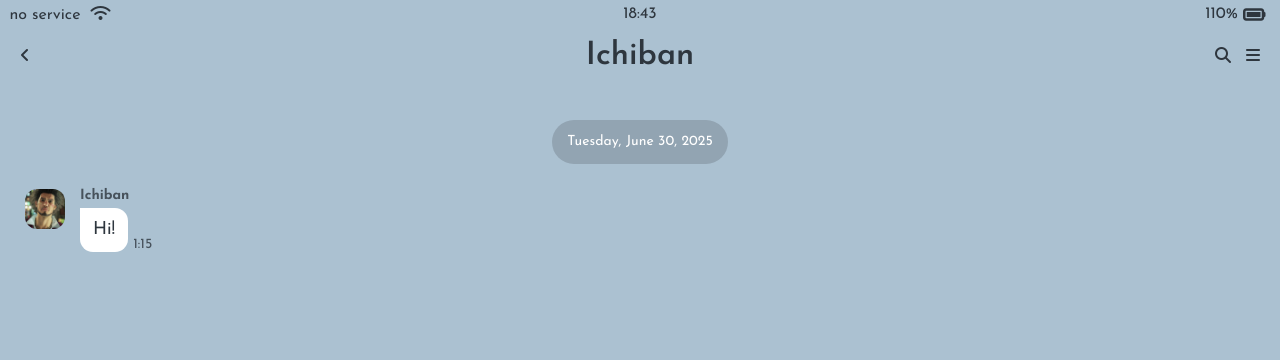
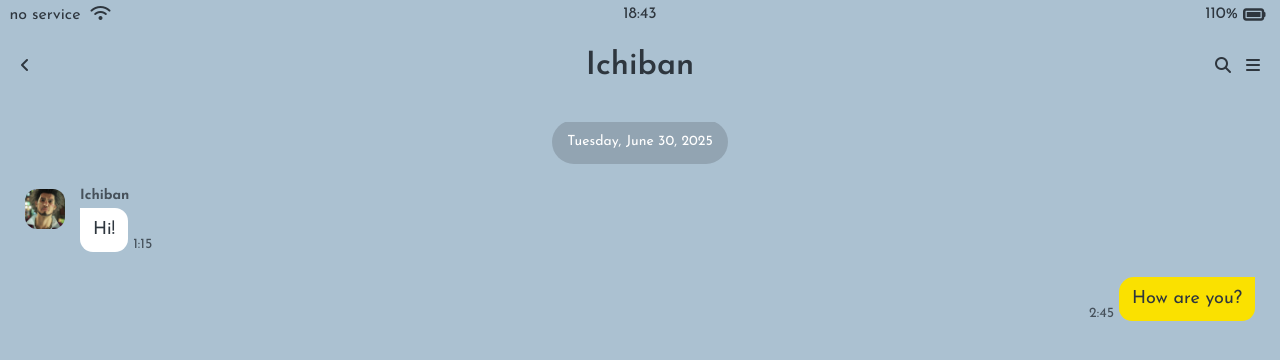
Before and after one commit to xftujoipufm/kokoa-clone-2025, a plain HTML site: page chat.html in a window 1280 px wide. Shown: the top 360 px of the page. Drawn offline with Linux system fonts and the light colour scheme; a web font is replaced by a local one.

Commit message:
2025-04-20

```diff
--- a/chat.html
+++ b/chat.html
@@ -53,6 +53,15 @@
                 </div>
             </div>
         </div>
+
+        <div class="message-row message-row--own">
+            <div class="message-row__content">
+                <div class="message__info">
+                    <span class="message__bubble">How are you?</span>
+                    <span class="message__time">2:45</span>
+                </div>
+            </div>
+        </div>
     </main> <!-- Fixed closing tag for main -->
 
     <script src="https://kit.fontawesome.com/2dae9276c2.js" crossorigin="anonymous"></script>
--- a/css/screens/chat.css
+++ b/css/screens/chat.css
@@ -16,7 +16,7 @@
     z-index: 2;
 }
 
-##chat-screen .alt-header {
+#chat-screen .alt-header {
     top: 10px;
     z-index: 1;
 }
@@ -40,6 +40,11 @@
 .message-row{
     width: 100%;
     display: flex;
+    margin-bottom: 25px;
+}
+
+.message-row--own {
+    justify-content: flex-end;
 }
 
 .message-row img {
@@ -75,3 +80,15 @@
     opacity: 0.8;
     font-size: 14px;
     }
+
+    .message-row--own .message__bubble {
+        background-color: var(--yellow);
+        border-top-right-radius: 0px;
+        border-top-left-radius: 15px;
+        margin-right: 0px;
+        margin-left: 5px;
+    }
+
+.message-row--own .message__info {
+    flex-direction: row-reverse;
+}
```
